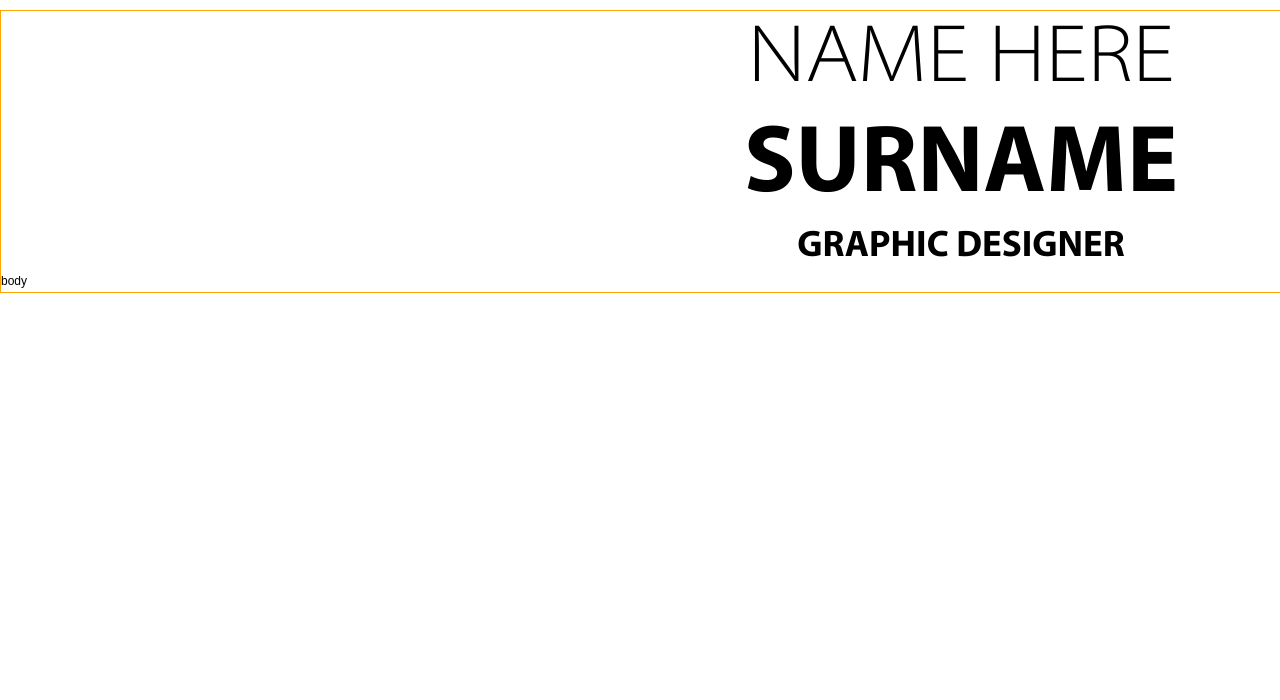
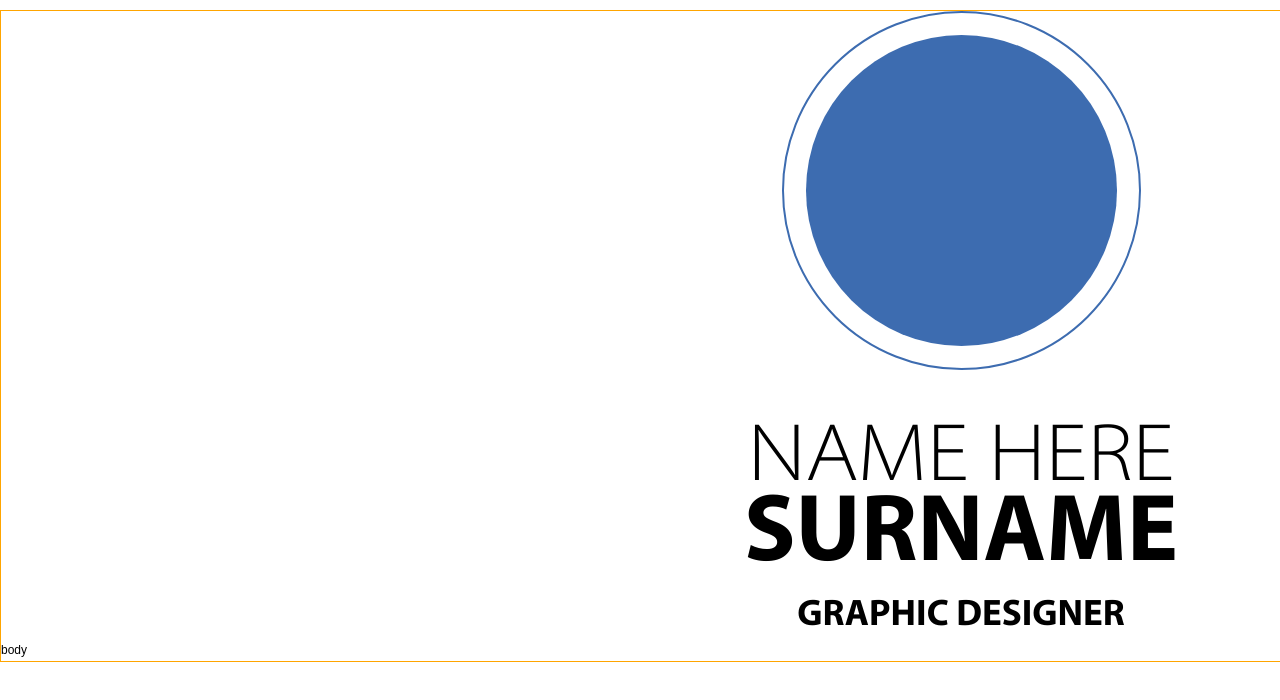
Before and after one commit to andrew097/FullStackDev-CV, a plain HTML site: page index.html in a window 1280 px wide. Shown: the top 700 px of the page. Drawn offline with Linux system fonts and the light colour scheme.

Commit message:
Изменение стилей
Добавлен стиль для фотографии претендента

```diff
--- a/css/style.css
+++ b/css/style.css
@@ -38,10 +38,12 @@ body::after {
 }
 
 .person-name {
+    margin-top: 40px;
     font-size: 82px;
 }
 
 .person-surname {
+    margin-top: -30px;
     font-weight: bold;
     font-size: 95.58px;
 }
@@ -50,3 +52,17 @@ body::after {
     font-weight: bold;
     font-size: 37px;
 }
+
+.person-image {
+    margin: 0 auto;
+    position: relative;
+    width: 359px;
+    height: 359px;
+    box-sizing: border-box;
+    background-origin: content-box;
+    background-clip: content-box;
+    background-color: #3d6cb0;
+    border: 2px solid #3d6cb0;
+    border-radius: 50%;
+    padding: 22px;
+}
```
